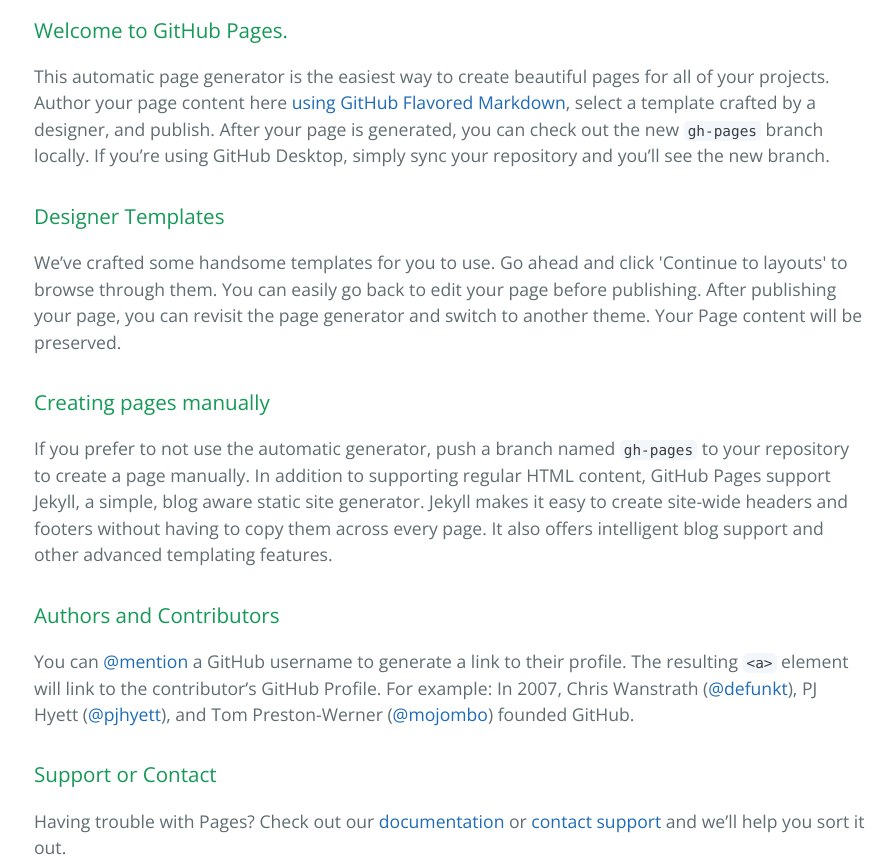
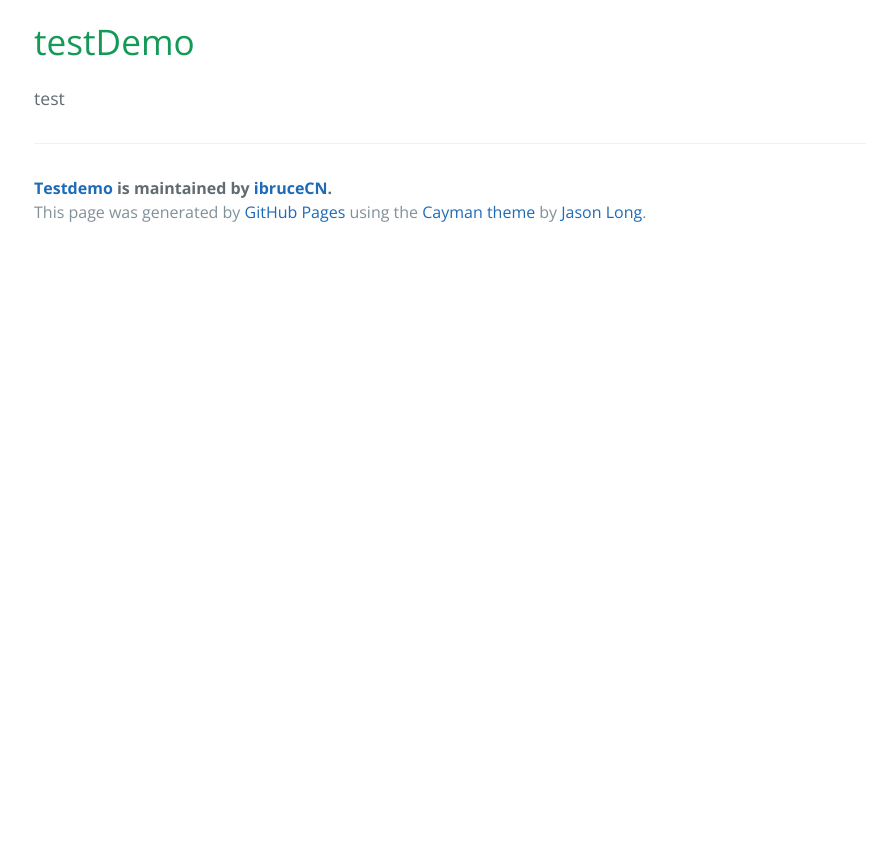
Before and after one commit to ibruceCN/testDemo, a plain HTML site: page index.html in a window 1280 px wide. Shown: the part 400-1264 px from the top of the page, without its empty margins (190-1082 px from the left). After the commit the page ends 800 px from the top, so only its background shows below. Drawn offline with nearby package versions, Linux system fonts and the light colour scheme.

```diff
--- a/index.html
+++ b/index.html
@@ -19,30 +19,10 @@
     </section>
 
     <section class="main-content">
-      <h3>
-<a id="welcome-to-github-pages" class="anchor" href="#welcome-to-github-pages" aria-hidden="true"><span class="octicon octicon-link"></span></a>Welcome to GitHub Pages.</h3>
+      <h1>
+<a id="testdemo" class="anchor" href="#testdemo" aria-hidden="true"><span class="octicon octicon-link"></span></a>testDemo</h1>
 
-<p>This automatic page generator is the easiest way to create beautiful pages for all of your projects. Author your page content here <a href="https://guides.github.com/features/mastering-markdown/">using GitHub Flavored Markdown</a>, select a template crafted by a designer, and publish. After your page is generated, you can check out the new <code>gh-pages</code> branch locally. If you’re using GitHub Desktop, simply sync your repository and you’ll see the new branch.</p>
-
-<h3>
-<a id="designer-templates" class="anchor" href="#designer-templates" aria-hidden="true"><span class="octicon octicon-link"></span></a>Designer Templates</h3>
-
-<p>We’ve crafted some handsome templates for you to use. Go ahead and click 'Continue to layouts' to browse through them. You can easily go back to edit your page before publishing. After publishing your page, you can revisit the page generator and switch to another theme. Your Page content will be preserved.</p>
-
-<h3>
-<a id="creating-pages-manually" class="anchor" href="#creating-pages-manually" aria-hidden="true"><span class="octicon octicon-link"></span></a>Creating pages manually</h3>
-
-<p>If you prefer to not use the automatic generator, push a branch named <code>gh-pages</code> to your repository to create a page manually. In addition to supporting regular HTML content, GitHub Pages support Jekyll, a simple, blog aware static site generator. Jekyll makes it easy to create site-wide headers and footers without having to copy them across every page. It also offers intelligent blog support and other advanced templating features.</p>
-
-<h3>
-<a id="authors-and-contributors" class="anchor" href="#authors-and-contributors" aria-hidden="true"><span class="octicon octicon-link"></span></a>Authors and Contributors</h3>
-
-<p>You can <a href="https://github.com/blog/821" class="user-mention">@mention</a> a GitHub username to generate a link to their profile. The resulting <code>&lt;a&gt;</code> element will link to the contributor’s GitHub Profile. For example: In 2007, Chris Wanstrath (<a href="https://github.com/defunkt" class="user-mention">@defunkt</a>), PJ Hyett (<a href="https://github.com/pjhyett" class="user-mention">@pjhyett</a>), and Tom Preston-Werner (<a href="https://github.com/mojombo" class="user-mention">@mojombo</a>) founded GitHub.</p>
-
-<h3>
-<a id="support-or-contact" class="anchor" href="#support-or-contact" aria-hidden="true"><span class="octicon octicon-link"></span></a>Support or Contact</h3>
-
-<p>Having trouble with Pages? Check out our <a href="https://help.github.com/pages">documentation</a> or <a href="https://github.com/contact">contact support</a> and we’ll help you sort it out.</p>
+<p>test</p>
 
       <footer class="site-footer">
         <span class="site-footer-owner"><a href="https://github.com/ibruceCN/testDemo">Testdemo</a> is maintained by <a href="https://github.com/ibruceCN">ibruceCN</a>.</span>
```
Also changed, not shown: params.json (+1 -1 lines).
